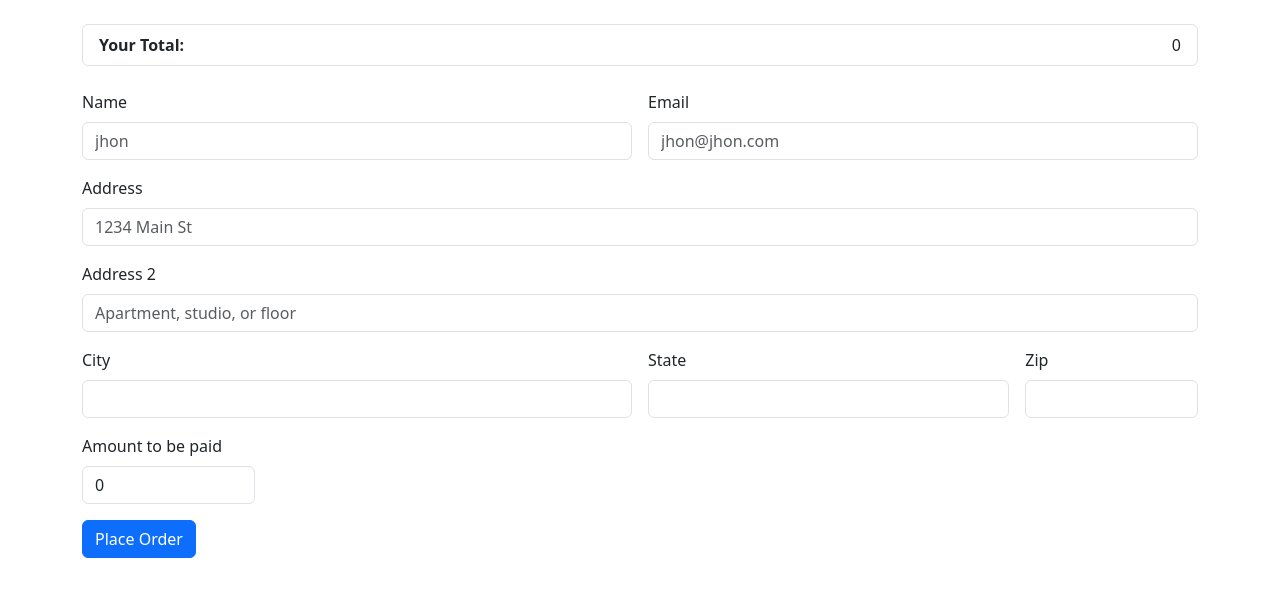
After one commit to MB-077/Django_upskilling_2, a Django app: page /checkout/ in a window 1280 px wide. The commit adds this page. Shown: the top 597 px of the page. Run offline with Django 5.2, Linux system fonts and the light colour scheme.

Commit message:
updated index.html & checkout.html

```diff
--- a/ecomsite/ecomsite/settings.py
+++ b/ecomsite/ecomsite/settings.py
@@ -43,6 +43,7 @@ INSTALLED_APPS = [
 ]
 
 MIDDLEWARE = [
+    "kolo.middleware.KoloMiddleware",
     'django.middleware.security.SecurityMiddleware',
     'django.contrib.sessions.middleware.SessionMiddleware',
     'django.middleware.common.CommonMiddleware',
--- a/ecomsite/shop/admin.py
+++ b/ecomsite/shop/admin.py
@@ -2,3 +2,4 @@ from django.contrib import admin
 from .models import *
 
 admin.site.register(Product)
+admin.site.register(Order)
--- /dev/null
+++ b/ecomsite/shop/templates/shop/checkout.html
@@ -0,0 +1,117 @@
+{% load static %}
+
+<!DOCTYPE html>
+<html lang="en">
+<head>
+    <script src="https://code.jquery.com/jquery-3.7.1.js" integrity="sha256-eKhayi8LEQwp4NKxN+CfCh+3qOVUtJn3QNZ0TciWLP4=" crossorigin="anonymous"></script>
+    <meta charset="UTF-8">
+    <meta name="viewport" content="width=device-width, initial-scale=1.0">
+    <link href="https://cdn.jsdelivr.net/npm/bootstrap@5.3.3/dist/css/bootstrap.min.css" rel="stylesheet" integrity="sha384-QWTKZyjpPEjISv5WaRU9OFeRpok6YctnYmDr5pNlyT2bRjXh0JMhjY6hW+ALEwIH" crossorigin="anonymous">
+    <script src="https://cdn.jsdelivr.net/npm/bootstrap@5.3.3/dist/js/bootstrap.bundle.min.js" integrity="sha384-YvpcrYf0tY3lHB60NNkmXc5s9fDVZLESaAA55NDzOxhy9GkcIdslK1eN7N6jIeHz" crossorigin="anonymous"></script>
+    <style>
+        .big-text {
+            font-size: 1.0em;
+        }
+        .name-column {
+            flex-basis: 30%; /* Adjust the width as needed */
+        }
+        .badge-column {
+            display: flex;
+            justify-content: center;
+            align-items: center;
+            flex-grow: 1;
+        }
+    </style>
+    <title>Document</title>
+</head>
+<body>
+    <br>
+    <div class="container">
+        <div class="row">
+            <div class="col-md-12">
+                <ol class="list-group list-group-numbered" id="item_list">
+                </ol>
+                <ol class="list-group list-group" id="item_price">
+                </ol>
+            </div>
+        </div>
+        <br>
+        <div>
+            <div class="col-md-12">
+                <form class="row g-3" method="POST">
+                {% csrf_token %}
+                    <input type="hidden" id="items" name="items">
+                    <div class="col-md-6">
+                      <label for="inputEmail4" class="form-label">Name</label>
+                      <input id="name" name="name" type="text" class="form-control" id="inputPassword4" placeholder="jhon">
+                    </div>
+                    <div class="col-md-6">
+                        <label for="inputEmail4" class="form-label">Email</label>
+                        <input id="email" name="email" type="email" class="form-control" id="inputEmail4" placeholder="jhon@jhon.com">
+                    </div>
+                    <div class="col-12">
+                      <label for="inputAddress" class="form-label">Address</label>
+                      <input id="address1" name="address1" type="text" class="form-control" id="inputAddress" placeholder="1234 Main St">
+                    </div>
+                    <div class="col-12">
+                      <label for="inputAddress2" class="form-label">Address 2</label>
+                      <input id="address2" name="address2" type="text" class="form-control" id="inputAddress2" placeholder="Apartment, studio, or floor">
+                    </div>
+                    <div class="col-md-6">
+                      <label for="inputCity" class="form-label">City</label>
+                      <input id="city" name="city" type="text" class="form-control" id="inputCity">
+                    </div>
+                    <div class="col-md-4">
+                      <label for="inputState" class="form-label">State</label>
+                      <input id="state" name="state" type="text" class="form-control" id="inputState">
+                    </div>
+                    <div class="col-md-2">
+                      <label for="inputZip" class="form-label">Zip</label>
+                      <input id="zipcode" name="zipcode" type="text" class="form-control" id="inputZip">
+                    </div>
+                    <div class="col-md-2">
+                        <label for="inputAmount" class="form-label">Amount to be paid</label>
+                        <input readonly="" type="text" class="form-control" id="total" name="total">
+                      </div>
+                    <div class="col-12">
+                      <button type="submit" class="btn btn-primary">Place Order</button>
+                    </div>
+                  </form>
+            </div>
+        </div>
+    </div>
+</body>
+<script type="text/javascript">
+    if(localStorage.getItem('cart') == null){
+        var cart = {};
+    }
+    else{
+        cart = JSON.parse(localStorage.getItem('cart'));
+    }
+
+    let total = 0;
+    for(var item in cart){
+        let name = cart[item][1];
+        let quantity = cart[item][0];
+        let price = cart[item][2];
+        total = total + cart[item][2];
+
+        itemString = `<li class="list-group-item d-flex justify-content-between align-items-start">
+                        <div class="ms-2 me-auto name-column">
+                            <div class="fw-bold">${name}</div>
+                        </div>
+                        <div class="badge-column">
+                            <span class="badge text-bg-primary rounded-pill big-text">Quantity: ${quantity}</span>
+                        </div>
+                        <div class="badge-column justify-content-end">
+                            <span class="badge bg-warning text-bg-primary rounded-pill big-text">Total Price: $${price}</span>
+                        </div>
+                      </li>`;
+        $('#item_list').append(itemString);
+    }
+    totalPrice = `<li class="list-group-item d-flex justify-content-between align-items-center"><b>Your Total:</b>${total}</li>`
+    $('#total').val(total);
+    $('#item_price').append(totalPrice);
+    $('#items').val(JSON.stringify(cart));
+</script>
+</html>
--- a/ecomsite/shop/urls.py
+++ b/ecomsite/shop/urls.py
@@ -6,4 +6,5 @@ app_name = 'shop'
 urlpatterns = [
     path('', views.index, name='index'),
     path('<int:id>/', views.detail, name='detail'),
+    path('checkout/', views.checkout, name='checkout'),
 ]
--- a/ecomsite/shop/views.py
+++ b/ecomsite/shop/views.py
@@ -19,3 +19,19 @@ def index(request):
 def detail(request, id):
     product_object = Product.objects.get(id=id)
     return render(request, 'shop/detail.html', {'product_object': product_object})
+
+def checkout(request):
+    if request.method == "POST":
+        items = request.POST.get("items")
+        name = request.POST.get("name")
+        email = request.POST.get("email")
+        address1 = request.POST.get("address1")
+        address2 = request.POST.get("address2")
+        city = request.POST.get("city")
+        state = request.POST.get("state")
+        zipcode = request.POST.get("zipcode")
+        total = request.POST.get("total")
+
+        order = Order(items=items, name=name, email=email, address1=address1, address2=address2, city=city, state=state, zipcode=zipcode, total=total)
+        order.save()
+    return render(request, 'shop/checkout.html')
```
Also changed, not shown: ecomsite/shop/models.py (+14 -0 lines), ecomsite/shop/templates/shop/base.html (added, +54 -0 lines), ecomsite/shop/templates/shop/detail.html (+3 -41 lines), ecomsite/shop/templates/shop/index.html (+23 -10 lines), ecomsite/shop/migrations/0002_order.py (added), ecomsite/shop/migrations/0003_order_total.py (added).
